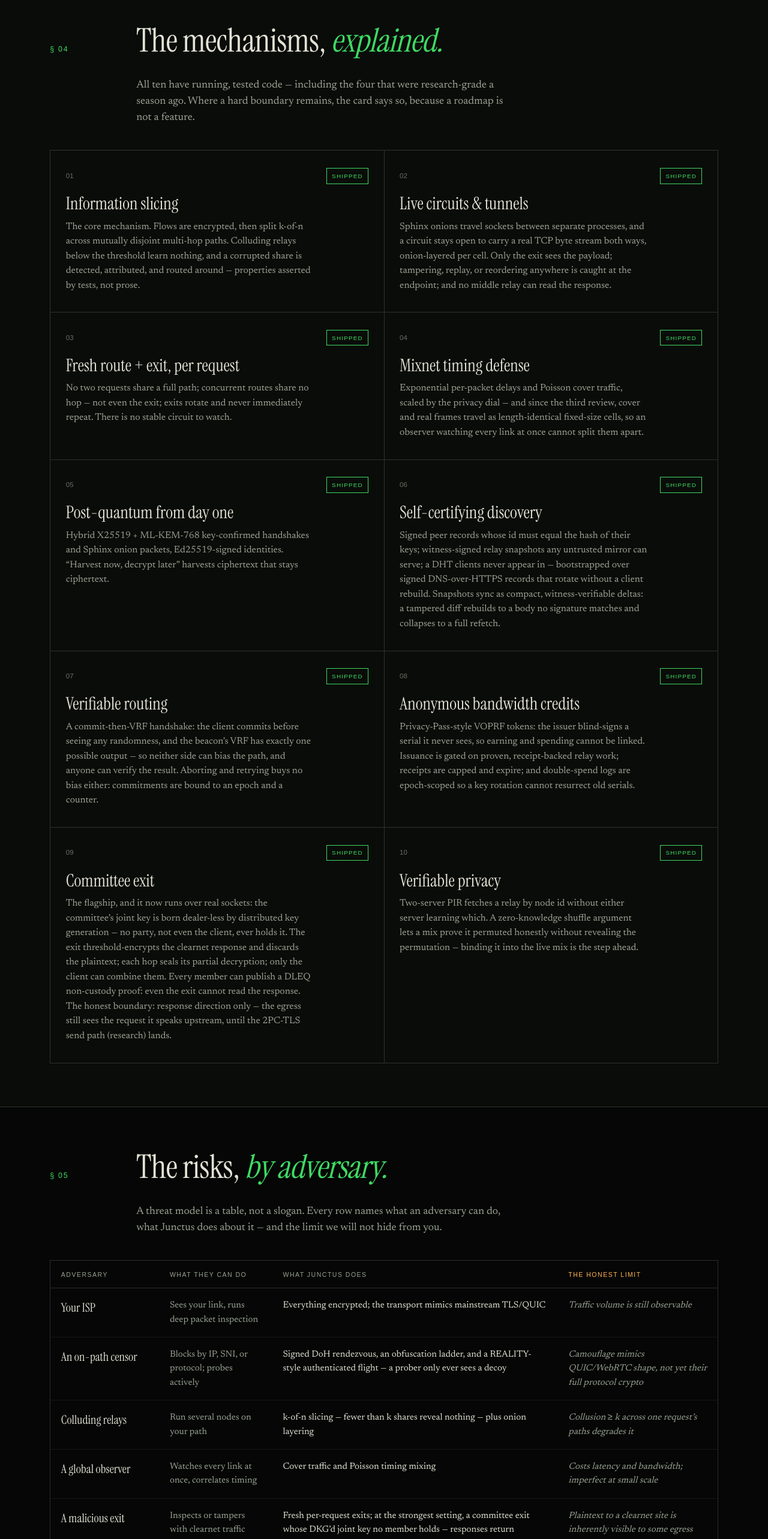
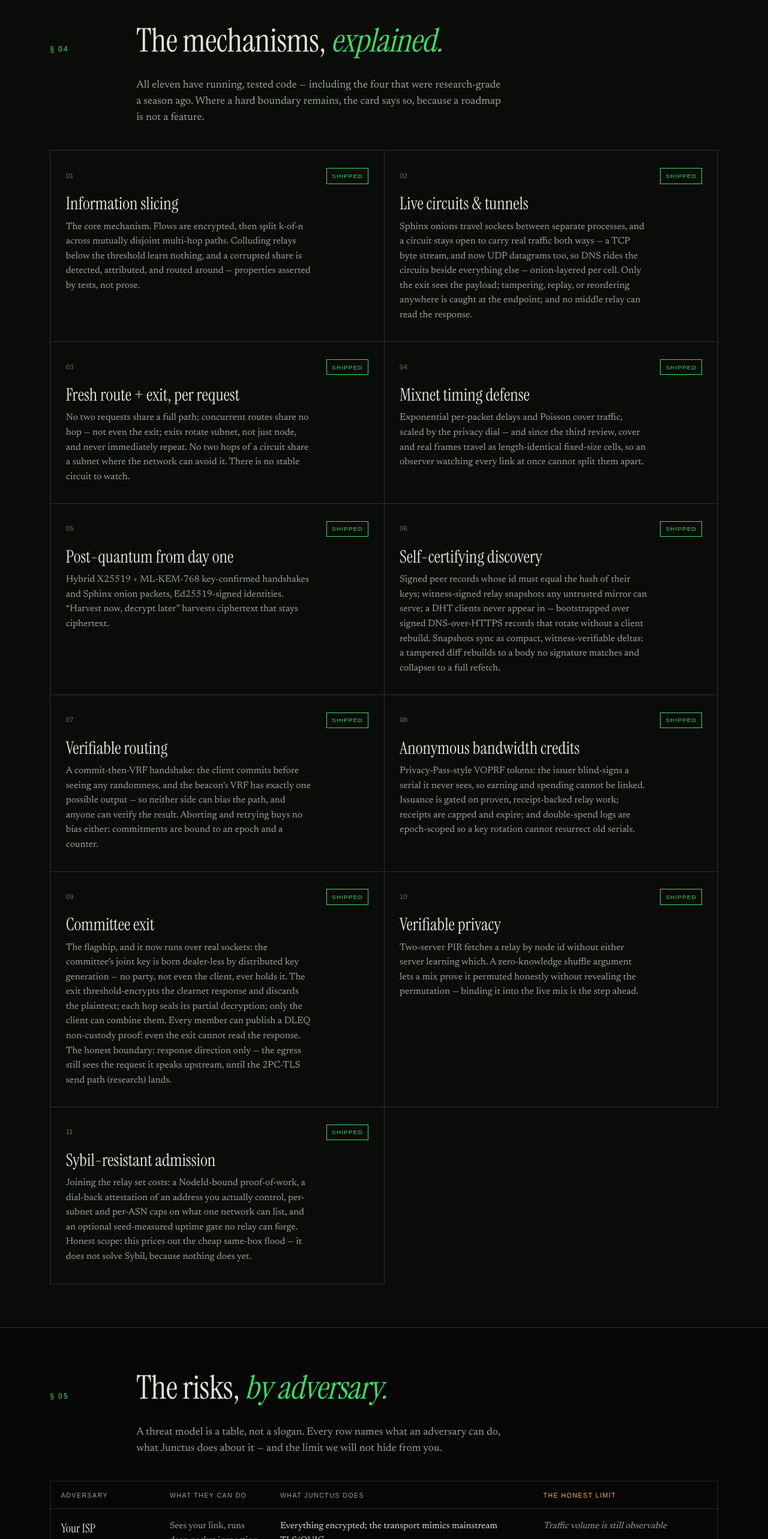
Before and after one commit to junctus/website, a Next.js app: page / in a window 1280 px wide. Shown: the part 5160-7726 px from the top of the page at 60% size. Built offline with nearby package versions, Linux system fonts and the light colour scheme; no server answers; a web font is replaced by a local one.

Commit message:
site updates due to neo core upgrades

```diff
--- a/src/app/page.tsx
+++ b/src/app/page.tsx
@@ -318,13 +318,13 @@
   },
   {
     title: "Live circuits & tunnels",
-    desc: "Sphinx onions travel sockets between separate processes, and a circuit stays open to carry a real TCP byte stream both ways, onion-layered per cell. Only the exit sees the payload; tampering, replay, or reordering anywhere is caught at the endpoint; and no middle relay can read the response.",
+    desc: "Sphinx onions travel sockets between separate processes, and a circuit stays open to carry real traffic both ways — a TCP byte stream, and now UDP datagrams too, so DNS rides the circuits beside everything else — onion-layered per cell. Only the exit sees the payload; tampering, replay, or reordering anywhere is caught at the endpoint; and no middle relay can read the response.",
     tag: "shipped",
     live: true,
   },
   {
     title: "Fresh route + exit, per request",
-    desc: "No two requests share a full path; concurrent routes share no hop — not even the exit; exits rotate and never immediately repeat. There is no stable circuit to watch.",
+    desc: "No two requests share a full path; concurrent routes share no hop — not even the exit; exits rotate subnet, not just node, and never immediately repeat. No two hops of a circuit share a subnet where the network can avoid it. There is no stable circuit to watch.",
     tag: "shipped",
     live: true,
   },
@@ -370,6 +370,12 @@
     tag: "shipped",
     live: true,
   },
+  {
+    title: "Sybil-resistant admission",
+    desc: "Joining the relay set costs: a NodeId-bound proof-of-work, a dial-back attestation of an address you actually control, per-subnet and per-ASN caps on what one network can list, and an optional seed-measured uptime gate no relay can forge. Honest scope: this prices out the cheap same-box flood — it does not solve Sybil, because nothing does yet.",
+    tag: "shipped",
+    live: true,
+  },
 ];
 
 function Mechanisms() {
@@ -383,7 +389,7 @@
               The mechanisms, <span className="it site-green-text">explained.</span>
             </>
           }
-          intro="All ten have running, tested code — including the four that were research-grade a season ago. Where a hard boundary remains, the card says so, because a roadmap is not a feature."
+          intro="All eleven have running, tested code — including the four that were research-grade a season ago. Where a hard boundary remains, the card says so, because a roadmap is not a feature."
         />
         <div className="mechs rv">
           {MECHS.map((m, i) => (
@@ -447,9 +453,10 @@
   },
   {
     who: "A Sybil attacker",
-    can: "Floods fake nodes to map or deanonymize",
-    answer: "Bandwidth credits make identities costly; VRF paths resist herding",
-    limit: "An open problem; residual risk while the network is young",
+    can: "Floods fake nodes to land on both ends of your circuit",
+    answer:
+      "Per-subnet and per-ASN admission caps, proof-of-work registration, dial-back attestation, an unforgeable uptime gate — and no two hops share a subnet",
+    limit: "Raises the cost to owning many networks; an adversary spanning ASNs still Sybils — unsolved everywhere",
   },
   {
     who: "A quantum adversary",
@@ -601,7 +608,7 @@
   },
   {
     title: "Sybil is answered, not solved.",
-    body: "Bandwidth credits make fake identities expensive, not impossible — and today’s proof-of-relay receipts are client-attested, not a trustless measurement. Bootstrap may require a seed set. This remains an open research problem everywhere.",
+    body: "Flooding the relay set now costs real resources: a proof-of-work per registration, a dial-back per address, and per-subnet and per-ASN caps — plus an uptime gate the relay cannot forge. That turns “sign N records on one box” into “control N hosts across many networks.” It is still not full Sybil resistance: an adversary with a /16 or an IPv6 block defeats subnet diversity, and we deliberately refused to weight selection by bandwidth receipts, because they are client-attested and forgeable — security theater has no place in the anti-Sybil path.",
   },
   {
     title: "Phones are participants, not pack mules.",
@@ -689,6 +696,8 @@
   { name: "Adversarial hardening, round three", desc: "Fifty-seven findings against the newest surfaces — MPC-TLS, REALITY, circuit tunnels, credits, seed, mix — every one closed; internal dial-outs default-denied; a RustSec advisory gate now fails CI.", state: "done" },
   { name: "Snapshot delta sync", desc: "Compact records shrink snapshots ~85%, and mirrors serve witness-verifiable diffs — the client rebuilds the signed body and verifies the witnesses over the result, so a tampered diff collapses to a full refetch.", state: "done" },
   { name: "Live committee exit", desc: "Dealer-less, crash-fault-tolerant DKG; an SSRF-guarded clearnet exit that threshold-encrypts, chunks, and discards plaintext; k-subset retry liveness; seed-served descriptors; a runnable CLI — and a publishable DLEQ proof that no member can read the response.", state: "done" },
+  { name: "UDP over circuits", desc: "DNS and every other UDP flow now rides onion circuits beside TCP — per-flow exit splices, one datagram per sealed cell, the same per-cell MACs and strict sequencing.", state: "done" },
+  { name: "Sybil-resistant admission", desc: "Per-subnet and per-ASN attestation caps counting only dial-back-verified addresses, NodeId-bound registration proof-of-work, an unforgeable uptime maturation gate, and subnet-diverse selection in every circuit builder.", state: "done" },
 ];
 
 const REMAINING: Milestone[] = [
@@ -755,7 +764,7 @@
           />
         </div>
         <p className="road-scroll__hint k rv">
-          ↕ 30 shipped milestones — scroll the ledger
+          ↕ 32 shipped milestones — scroll the ledger
         </p>
         <RoadGroup label="What remains" items={REMAINING} />
       </div>
```
